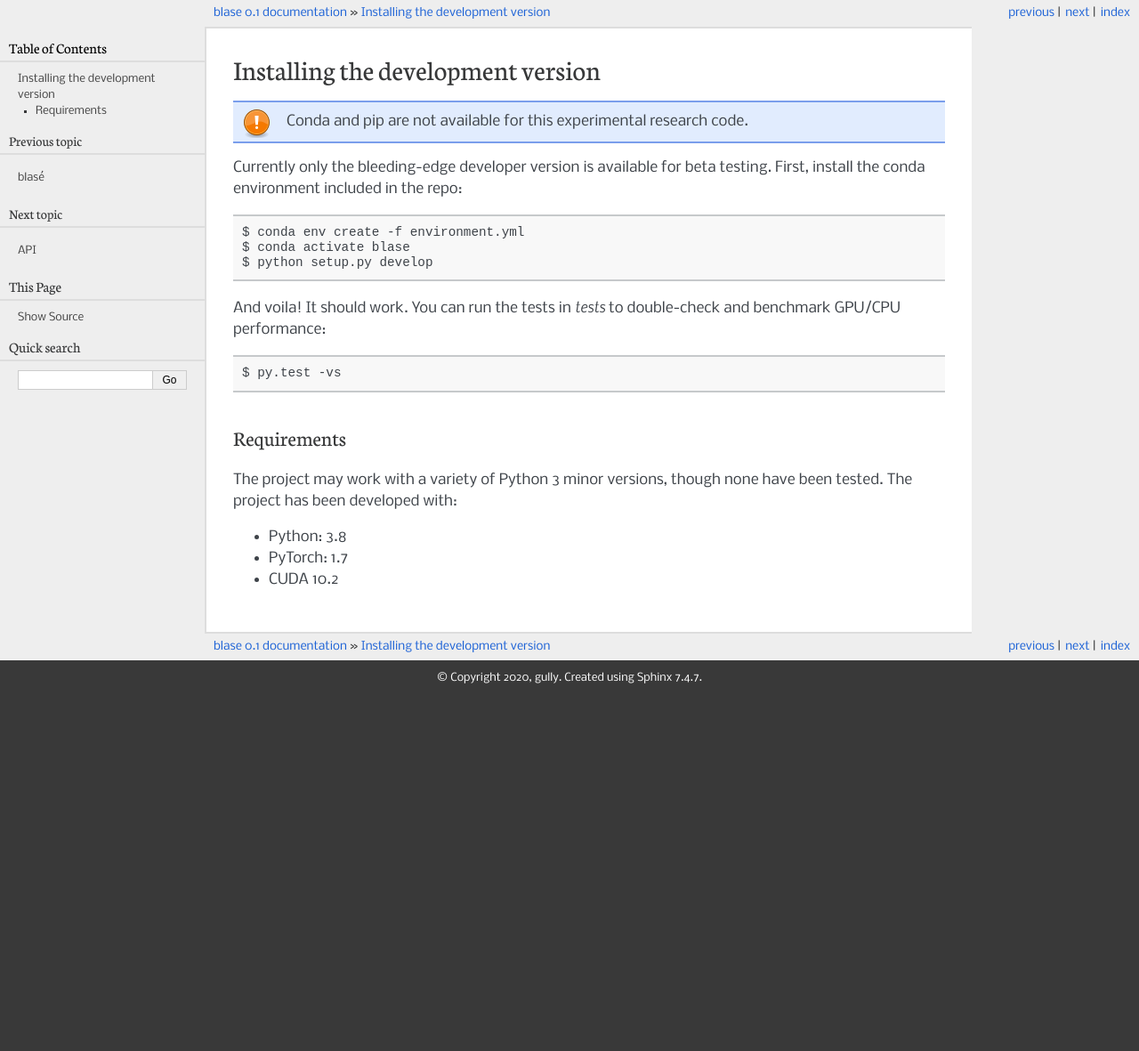
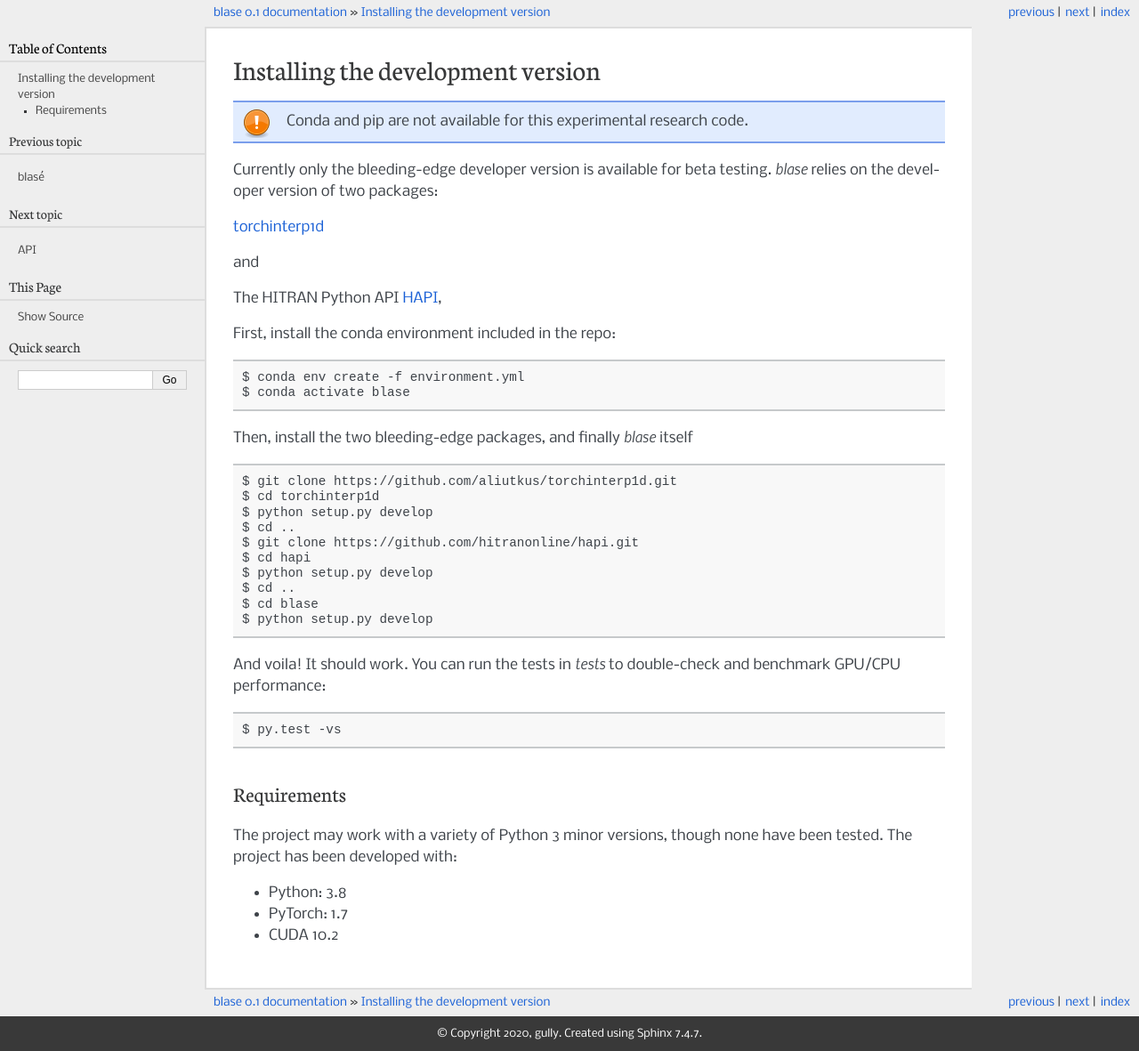
Before and after one commit to gully/blase, a Sphinx documentation site: the page built from docs/install.rst, in a window 1280 px wide. Shown: the whole page at 89% size. Built offline with Sphinx 7.4.7, drawn with Linux system fonts in a browser that asks for light colours; before the commit the page ends 900 px from its top, so only the background shows below that.

Commit message:
Add HAPI as a dependency, must install from source

```diff
--- a/docs/install.rst
+++ b/docs/install.rst
@@ -13,11 +13,36 @@ Installing the development version
 
 
 Currently only the bleeding-edge developer version is available for beta testing.
+`blase` relies on the developer version of two packages:
+
+`torchinterp1d
+<https://github.com/aliutkus/torchinterp1d>`_
+
+and
+
+The HITRAN Python API `HAPI
+<https://github.com/hitranonline/hapi>`_,
+
 First, install the conda environment included in the repo::
 
     $ conda env create -f environment.yml
     $ conda activate blase
+
+
+
+Then, install the two bleeding-edge packages, and finally `blase` itself ::
+
+    $ git clone https://github.com/aliutkus/torchinterp1d.git
+    $ cd torchinterp1d
     $ python setup.py develop
+    $ cd ..
+    $ git clone https://github.com/hitranonline/hapi.git
+    $ cd hapi
+    $ python setup.py develop
+    $ cd ..
+    $ cd blase
+    $ python setup.py develop
+
 
 And voila!  It should work.  You can run the tests in `tests` to double-check
 and benchmark GPU/CPU performance::
```
Also changed, not shown: README.md (+8 -0 lines), 1 other file.
